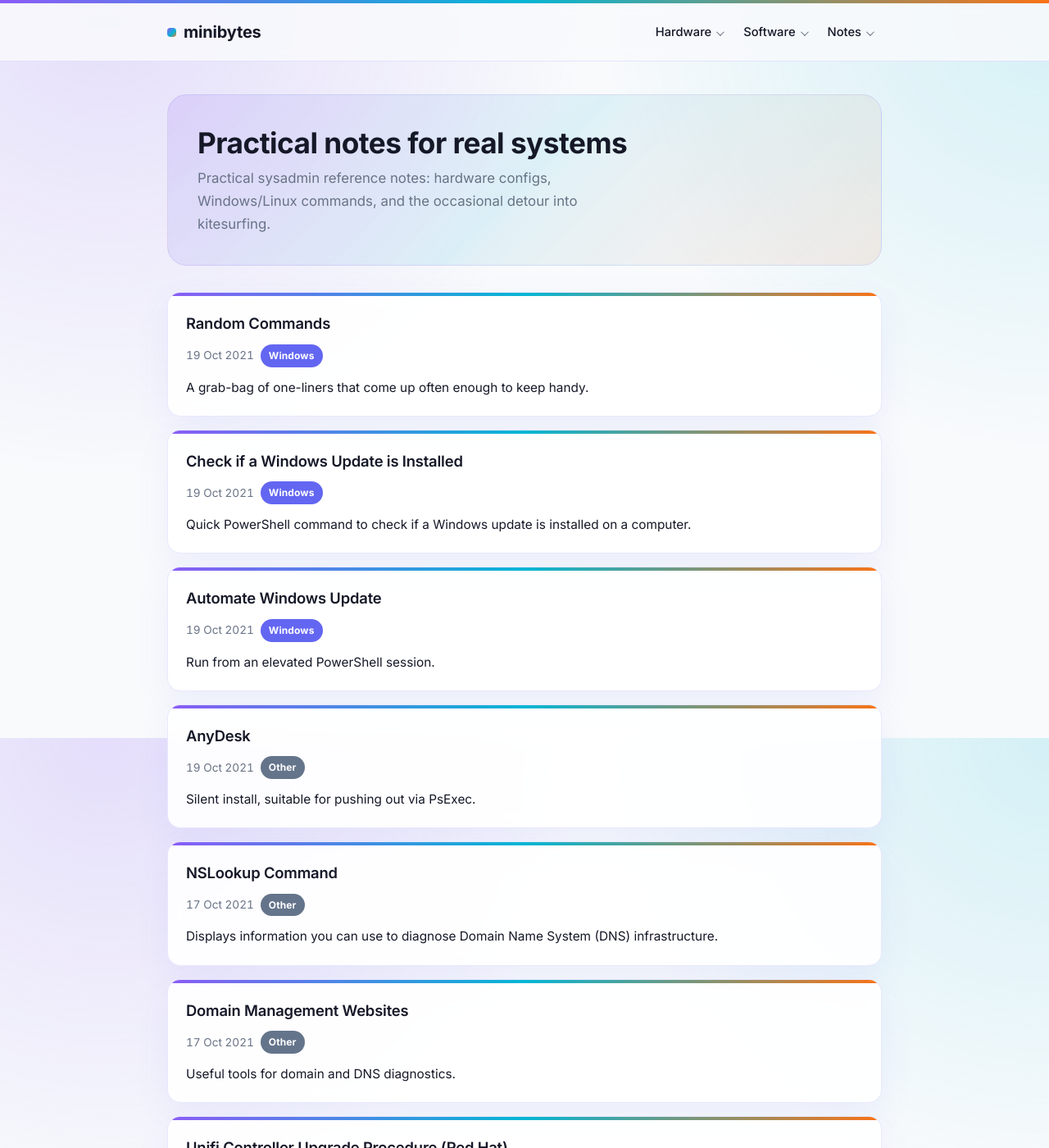
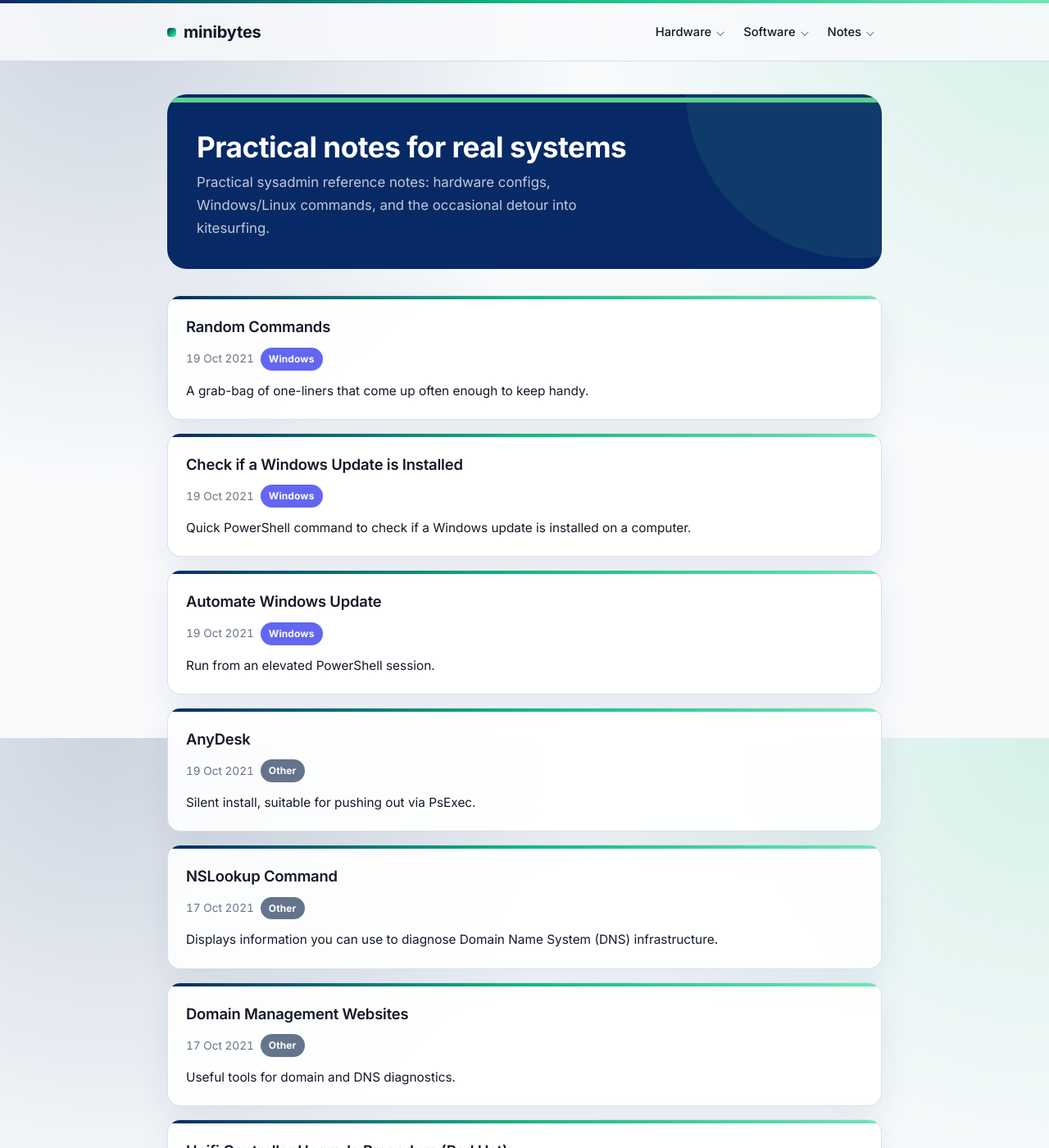
Before and after one commit to philb017/minibytes-site, a Jekyll site: the page built from index.html, in a window 1280 px wide and 1400 px high. Shown: the whole window at 82% size. Built offline with Jekyll 4.4.1, drawn with Linux system fonts in a browser that asks for light colours.

Commit message:
Add files via upload

```diff
--- a/assets/css/style.css
+++ b/assets/css/style.css
@@ -3,15 +3,17 @@
   --bg-elevated: rgba(255,255,255,0.9);
   --fg: #151827;
   --muted: #687386;
-  --border: rgba(99,102,241,0.14);
+  --border: rgba(7,42,102,0.14);
   --code-bg: #f1f5f9;
   --code-fg: #151827;
-  --accent: #8b5cf6;
-  --accent-2: #06b6d4;
-  --accent-3: #f97316;
-  --accent-soft: rgba(139,92,246,0.10);
-  --shadow: 0 16px 40px rgba(99,102,241,0.08);
-  --glow: 0 14px 38px rgba(139,92,246,0.18);
+  --accent: #072a66;
+  --accent-2: #10b981;
+  --accent-3: #6ee7b7;
+  --accent-soft: rgba(16,185,129,0.10);
+  --shadow: 0 16px 40px rgba(7,42,102,0.08);
+  --glow: 0 14px 38px rgba(16,185,129,0.20);
+  --footer-bg: #072a66;
+  --footer-bar: #59cf91;
 }
 
 @media (prefers-color-scheme: dark) {
@@ -20,15 +22,15 @@
     --bg-elevated: rgba(20,22,28,0.85);
     --fg: #e8e9ec;
     --muted: #9aa0ab;
-    --border: rgba(167,139,250,0.18);
+    --border: rgba(52,211,153,0.18);
     --code-bg: #16181f;
     --code-fg: #dfe3ea;
-    --accent: #a78bfa;
-    --accent-2: #22d3ee;
-    --accent-3: #fb923c;
-    --accent-soft: rgba(167,139,250,0.16);
+    --accent: #5b8def;
+    --accent-2: #34d399;
+    --accent-3: #6ee7b7;
+    --accent-soft: rgba(52,211,153,0.16);
     --shadow: 0 16px 40px rgba(0,0,0,0.35);
-    --glow: 0 14px 38px rgba(167,139,250,0.25);
+    --glow: 0 14px 38px rgba(52,211,153,0.25);
   }
 }
 
@@ -180,16 +182,31 @@ main.wrap { padding-top: 40px; padding-bottom: 72px; min-height: 50vh; }
 
 .hero {
   margin: 0 0 32px;
-  padding: 36px;
+  padding: 4px 36px 36px;
   border-radius: 24px;
-  background: linear-gradient(135deg,
-    color-mix(in srgb, var(--accent) 15%, transparent),
-    color-mix(in srgb, var(--accent-2) 12%, transparent),
-    color-mix(in srgb, var(--accent-3) 10%, transparent));
-  border: 1px solid var(--border);
+  background: var(--footer-bg);
+  overflow: hidden;
+  position: relative;
 }
-.hero h1 { margin: 0 0 8px; font-size: 2.2rem; }
-.hero p { margin: 0; color: var(--muted); font-size: 1.05rem; max-width: 52ch; }
+.hero::before {
+  content: "";
+  display: block;
+  margin: 0 -36px 32px;
+  height: 6px;
+  background: var(--footer-bar);
+}
+.hero::after {
+  content: "";
+  position: absolute;
+  width: 420px;
+  height: 420px;
+  border-radius: 50%;
+  right: -180px;
+  top: -220px;
+  background: rgba(89,207,145,0.10);
+}
+.hero h1 { margin: 0 0 8px; font-size: 2.2rem; color: #fff; position: relative; z-index: 1; }
+.hero p { margin: 0; color: rgba(255,255,255,0.75); font-size: 1.05rem; max-width: 52ch; position: relative; z-index: 1; }
 
 h1 { font-size: 1.85rem; font-weight: 700; letter-spacing: -0.015em; margin: 0 0 8px; line-height: 1.25; }
 h2 { font-size: 1.15rem; font-weight: 600; letter-spacing: -0.01em; margin: 0; }
@@ -337,7 +354,7 @@ div.highlighter-rouge, figure.highlight, .highlight {
 /* Footer */
 .site-footer {
   margin-top: 80px;
-  background: #072a66;
+  background: var(--footer-bg);
   color: rgba(255,255,255,0.85);
   position: relative;
   overflow: hidden;
@@ -346,7 +363,7 @@ div.highlighter-rouge, figure.highlight, .highlight {
   content: "";
   display: block;
   height: 8px;
-  background: #59cf91;
+  background: var(--footer-bar);
 }
 .site-footer::after {
   content: "";
@@ -369,7 +386,7 @@ div.highlighter-rouge, figure.highlight, .highlight {
 .footer-grid h3 { color: #fff; margin: 0 0 14px; font-size: 1rem; }
 .footer-grid p { margin: 0; color: rgba(255,255,255,0.7); font-size: 0.92rem; max-width: 34ch; }
 .footer-grid ul { list-style: none; margin: 0; padding: 0; display: flex; flex-direction: column; gap: 8px; }
-.footer-grid a { color: #59cf91; font-size: 0.92rem; }
+.footer-grid a { color: var(--footer-bar); font-size: 0.92rem; }
 .footer-grid a:hover { color: #fff; }
 .copyright {
   border-top: 1px solid rgba(255,255,255,0.15);
```
